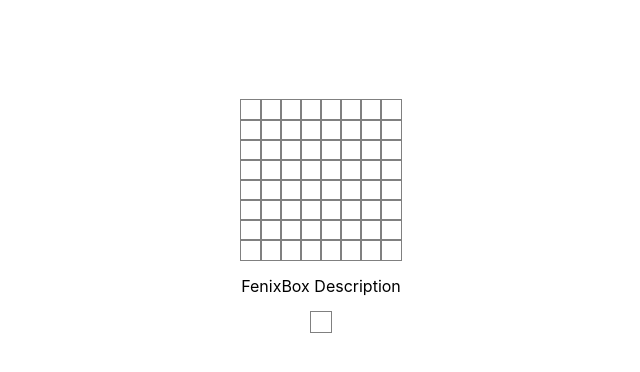
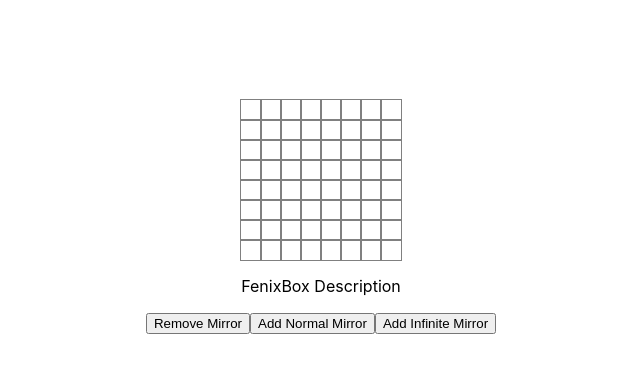
Before and after one commit to ivanleongwm/fe_assignment, a React (Create React App) app in the folder javascript-react-visualisation/: page / in a window 1280 px wide. Shown: the top 372 px of the page, without its empty margins (319-959 px from the left). Built offline with nearby package versions, Linux system fonts and the light colour scheme.

Commit message:
added logic for frontend mirrors

```diff
--- a/javascript-react-visualisation/src/App.js
+++ b/javascript-react-visualisation/src/App.js
@@ -1,4 +1,3 @@
-import logo from './logo.svg';
 import './App.css';
 import Grid from './Visualiser/grid';
 
--- a/javascript-react-visualisation/src/Visualiser/Node/Node.css
+++ b/javascript-react-visualisation/src/Visualiser/Node/Node.css
@@ -5,7 +5,7 @@
   display: inline-block;
 }
 
-.node-finish {
+.node-mirror {
   background-color: red;
 }
 
--- a/javascript-react-visualisation/src/Visualiser/Node/Node.jsx
+++ b/javascript-react-visualisation/src/Visualiser/Node/Node.jsx
@@ -1,13 +1,47 @@
 import React from 'react';
 import './Node.css'
 
-function Node({ row, col, isMirror }) {
+function Node({ row, col, isMirror, mirrorMode }) {
+
+    const handleClickCell = (event) => {
+        if (mirrorMode == 'Add Normal Mirror') {
+            return addMirrorLife(event)
+        } else if (mirrorMode == 'Remove Mirror') {
+            return removeMirror(event)
+        } else if (mirrorMode == 'Add Infinite Mirror') {
+            return removeInfiniteMirror(event)
+        }
+    }
+
+    const addMirrorLife = (event) => {
+        const cell = event.target
+        cell.classList.add("node-mirror")
+        if (cell.innerHTML < 1 | cell.innerHTML == '' | cell.innerHTML == '∞') {
+            cell.innerHTML = 1
+        } else {
+            cell.innerHTML = parseInt(cell.innerHTML) + 1
+        }
+    }
+
+    const removeMirror = (event) => {
+        const cell = event.target
+        cell.classList.remove("node-mirror");
+        cell.innerHTML = '';
+    }
+
+    const removeInfiniteMirror = (event) => {
+        const cell = event.target
+        cell.classList.add("node-mirror")
+        cell.innerHTML = '∞';
+    }
 
     const extraClassName = isMirror ? 'node-mirror' : '';
     return (
         <div
             id={`node-${row}-${col}`}
-            className={`node ${extraClassName}`}></div>
+            className={`node ${extraClassName}`}
+            onClick={handleClickCell}
+        ></div>
     )
 }
 
--- a/javascript-react-visualisation/src/Visualiser/grid.jsx
+++ b/javascript-react-visualisation/src/Visualiser/grid.jsx
@@ -2,16 +2,21 @@ import React, { useState, useEffect } from 'react';
 import Node from './Node/Node'
 import './grid.css'
 
-const START_NODE_ROW = 5;
-const START_NODE_COL = 2;
-const FINISH_NODE_ROW = 10;
-const FINISH_NODE_COL = 45;
 const HOLES = 8;
 
 export default function Grid() {
     const [state, setState] = useState({
-        grid: []
+        grid: [],
+        mirrorMode: 'Add Normal Mirror'
     });
+
+    const changeMirrorMode = (event) => {
+        setState(state=>({
+            ...state,
+            mirrorMode: event.target.innerHTML
+        }))
+        console.log(state.mirrorMode)
+    }
 
     useEffect(() => {
         setState({
@@ -19,7 +24,7 @@ export default function Grid() {
         });
     }, [])
 
-    const { grid, mouseIsPressed } = state
+    const { grid } = state
     return (
         <div>
             <div className="grid">
@@ -31,14 +36,18 @@ export default function Grid() {
                                 <Node
                                     key={nodeIdx}
                                     isMirror={isMirror}
+                                    mirrorMode={state.mirrorMode}
                                     row={row}
-                                    col={col} />
+                                    col={col}
+                                    />
                             );
                         })}
                     </div>
                 })}
                 <p>FenixBox Description</p>
-                <Node />
+                <button onClick={changeMirrorMode}>Remove Mirror</button>
+                <button onClick={changeMirrorMode}>Add Normal Mirror</button>
+                <button onClick={changeMirrorMode}>Add Infinite Mirror</button>
             </div>
         </div>
     )
@@ -59,6 +68,6 @@ const createNode = (col, row) => {
     return {
         col,
         row,
-        isMirror: false,
+        isMirror: false
     };
 };
```
